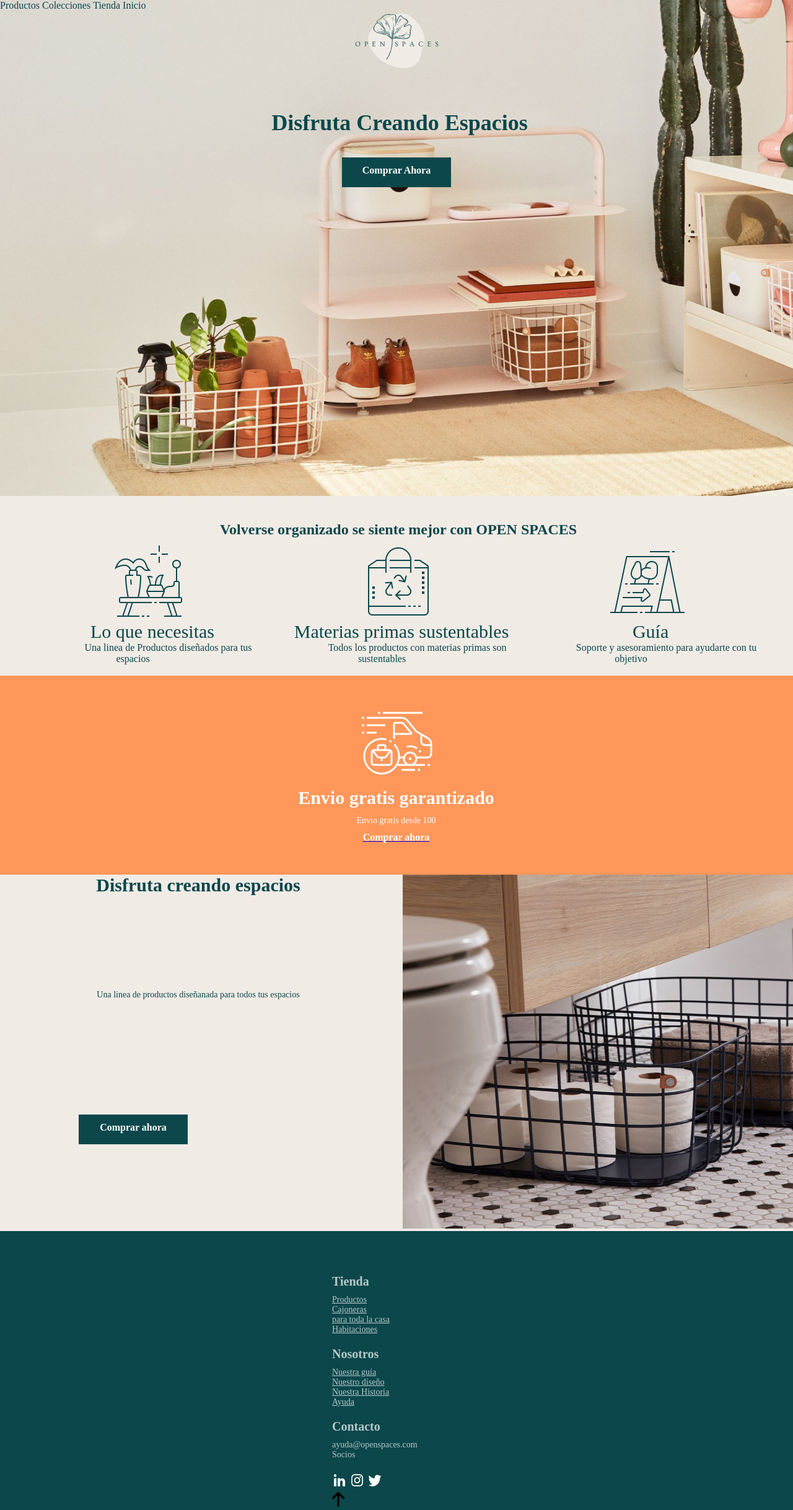
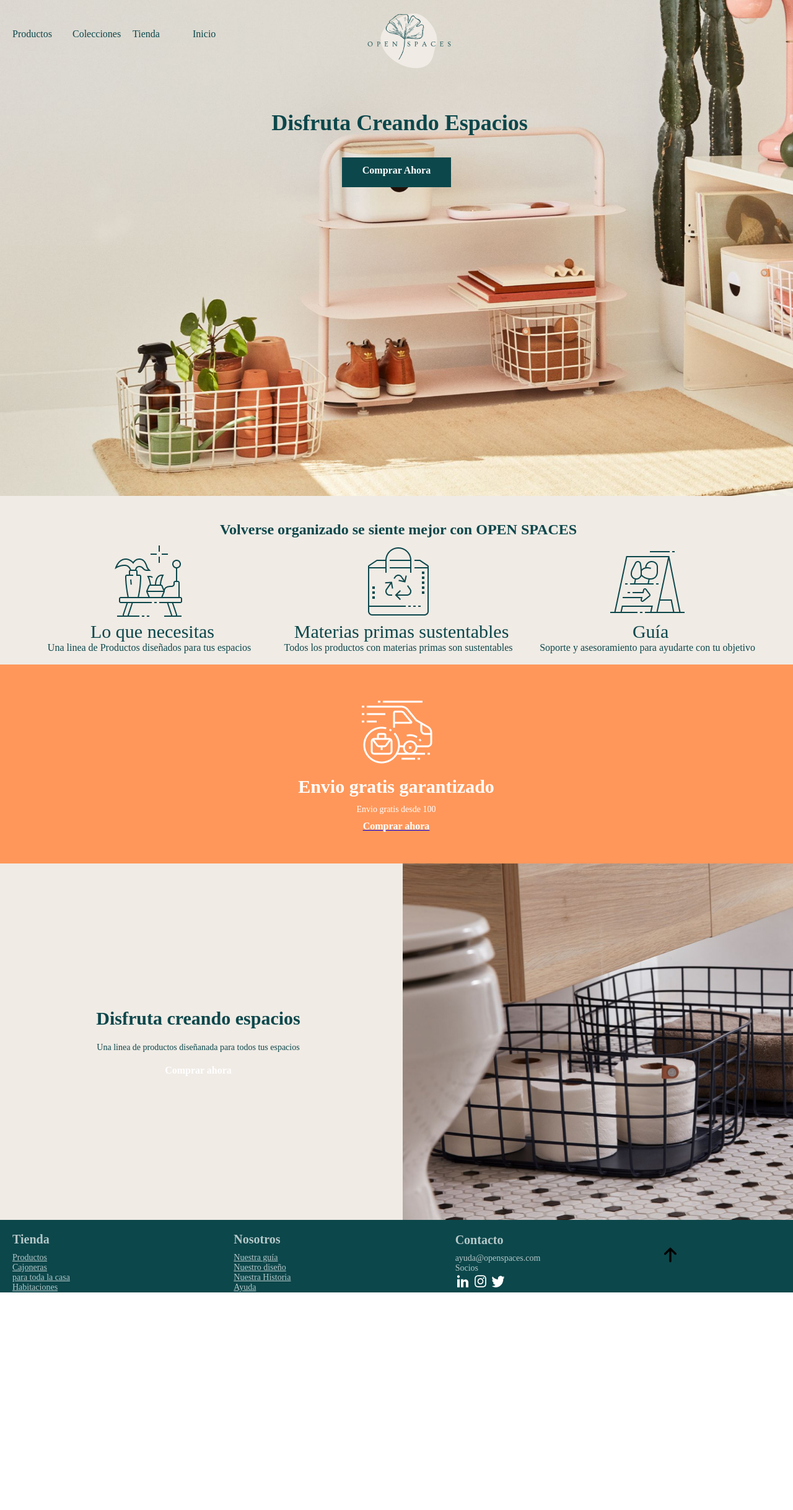
Before and after one commit to Adalab/modulo-1-evaluacion-final-Michelle-1982, a website built with Vite: page src/index.html in a window 1280 px wide. Shown: the top 2436 px of the page at 62% size. After the commit the page ends 2085 px from the top, so only its background shows below. Built offline with nearby package versions, Linux system fonts and the light colour scheme; files whose address does not match are found by name.

Commit message:
correcion-header-responsive

```diff
--- a/src/index.html
+++ b/src/index.html
@@ -80,37 +80,39 @@
         <div class="gridContenedor4">
           <div class="grid4__item"><span class="gridtitulo4">Disfruta creando espacios</span></div>
           <div class="grid4__item"><span class="gridtexto4">Una linea de productos diseñanada para todos tus espacios</span></div>
-          <div class="grid4__item"><div class="button4"><span class="gridcomprarahora4">Comprar ahora</span></div></div>
+          <div class="grid4__item"><div><span class="gridcomprarahora4">Comprar ahora</span></div></div>
         </div>
         <div>
-          <img class="imgmod3" src="../recursos/creando-espacios.jpg">
+          <img class="imgmod4" src="../recursos/creando-espacios.jpg">
         </div>
       </div>
     </div>
   </body>
   <footer>
   <div class="footer">
-    <div class="espaciofooter2"></div>
+    <div class="footer-links">
      <span class="titulofooter">Tienda</span>
       <a href="https://adalab.es" class="linkfooter"><span class="linkfooter">Productos</span></a>
       <a href="https://adalab.es" class="linkfooter"><span class="linkfooter">Cajoneras</span></a>
       <a href="https://adalab.es" class="linkfooter"><span class="linkfooter">para toda la casa</span></a>
       <a href="https://adalab.es" class="linkfooter"><span class="linkfooter">Habitaciones</span></a>
-    <div class="espaciofooter"></div>
+    </div>
+    <div class="footer-links">
       <span class="titulofooter">Nosotros</span>
       <a href="https://adalab.es" class="linkfooter"><span class="linkfooter">Nuestra guía</span></a>
       <a href="https://adalab.es" class="linkfooter"><span class="linkfooter">Nuestro diseño</span></a>
       <a href="https://adalab.es" class="linkfooter"><span class="linkfooter">Nuestra Historia</span></a>
       <a href="https://adalab.es" class="linkfooter"><span class="linkfooter">Ayuda</span></a>
-    <div class="espaciofooter"></div>
+    </div>
+    <div class="footer-links">
       <span class="titulofooter">Contacto</span>
       <span class="linkfooter">ayuda@openspaces.com</span>
       <span class="linkfooter">Socios</span>
-    <div class="espaciofooter"></div>
       <div class="iconofooter">
         <img src="../recursos/brand-linked-in.png">
         <img src="../recursos/brand-instagram.png">
         <img src="../recursos/brand-twitter.png">
+      </div>
     </div>
     <div class="iconofooter"><a href="#top"><img class="arrowtop" src="../recursos/arrow-up-solid.svg"></a>
 
--- a/src/scss/main.css
+++ b/src/scss/main.css
@@ -37,6 +37,7 @@
 .nav-span{
   width: 97px;
   height: 23px;
+
   flex-grow: 0;
   font-family: Poppins;
   font-size: 16px;
@@ -171,12 +172,16 @@
     gap: 10px;
 }
 
+.imgmod4{
+  height: 100%;
+}
+
 .gridContenedor4{
     display: grid;
     grid-template-columns: 1fr;
-    text-align: center;
+    align-content: center;
     width: 100%;
-    gap: 10px;
+    gap: 20px;
 }
 
 .grid__item{
@@ -189,6 +194,10 @@
 
 .grid__header{
   grid-column: span 2;
+}
+
+.grid4__item{
+  text-align: center;
 }
 
 .grid__item2 {
@@ -226,7 +235,6 @@
 .gridtexto{
   width: 208px;
   height: 96px;
-  margin: 53px 53px 31px 61px;
   font-family: Poppins;
   font-size: 16px;
   font-weight: normal;
@@ -347,11 +355,7 @@
   text-align: center;
   color: #fff;
 }
-.background4{
-  height: 474px;
-  padding: 292.6px 165px 137.1px 636px;
-  background:url('../../recursos/creando-espacios.jpg') left top no-repeat
-}
+
 .footer{
   display: flex;
   justify-content:center;
@@ -359,9 +363,15 @@
   align-items: center;
   background-color: #0c474b;
 }
-.espaciofooter{
-  margin-top: 20px;
 
+.footer-links{
+ display: flex;
+ margin-top: 20px;
+ margin-left: 20px;
+  justify-content:center;
+  flex-direction: column;
+  align-items: center;
+  background-color: #0c474b;
 }
 
 .espacioheader{
@@ -408,7 +418,7 @@
 }
 .arrowtop{
   width: 20px;
-  color:#0c474b;
+  color:#fff;
 }
 
 /* media queries */
@@ -428,6 +438,27 @@
   .grid__item{
     grid-column: span 1;
   }
+  .footer{
+    justify-content: space-between;
+    flex-direction:row;
+  }
+
+  /*borrar*/
+  .hamburguer{
+    display: none;
+  }
+
+  .nav{
+    display: flex;
+    justify-content:space-around;
+  }
+
+
+  .header1{
+    align-items: center;
+    margin-left: 20px;
+  }
+
 }
 
 @media screen and (min-width: 850px) {
@@ -436,10 +467,15 @@
   }
 
   .nav{
-    display: block;
+    display: flex;
+    justify-content:flex-start;
   }
 
   .grid4{
     grid-template-columns: 50% 50%;
   }
+
+  .modulo4{
+    padding: 0px 0px 0px 0px;
+  }
 }
```
Lines whose indentation alone changed are shown as unchanged.
